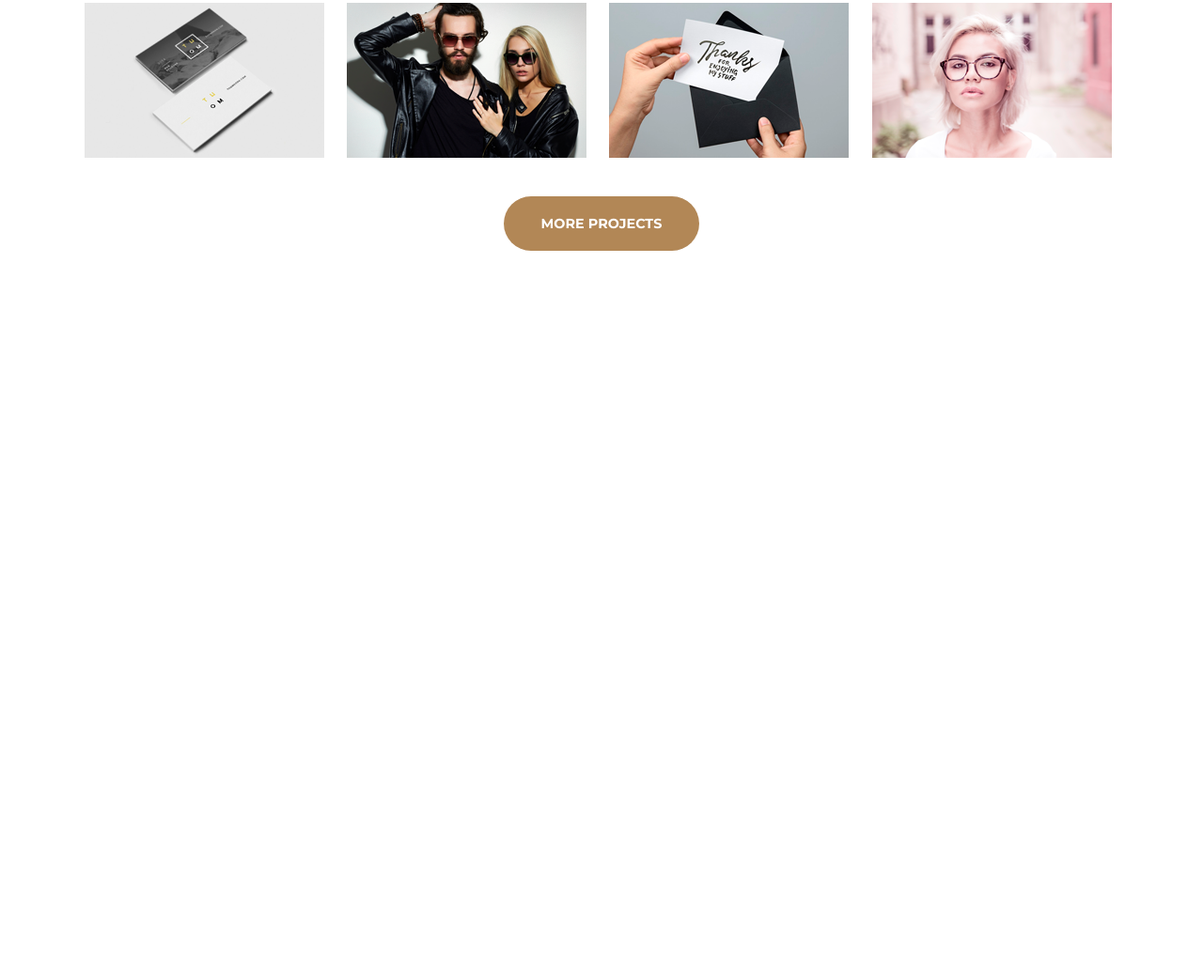
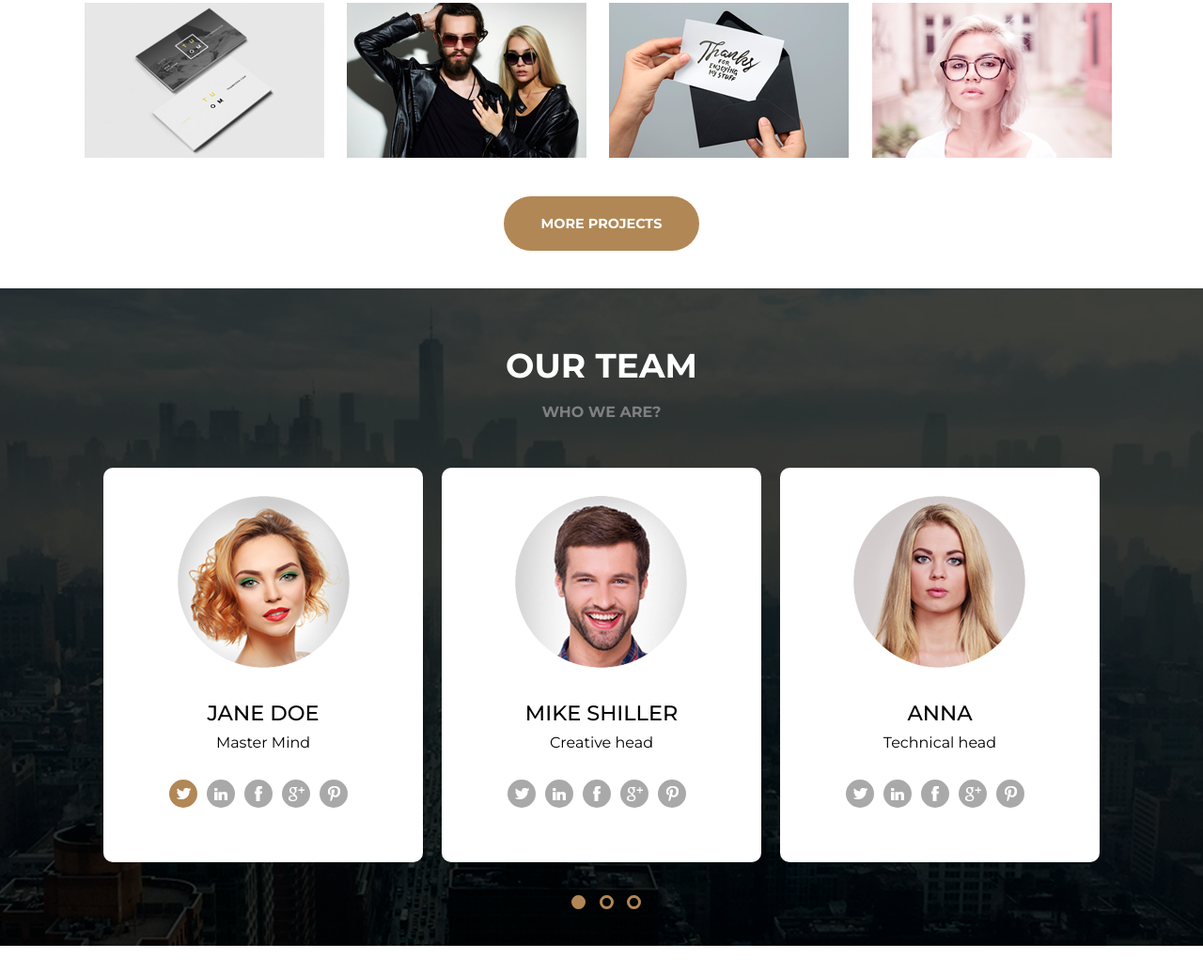
Before and after one commit to vinyciosg/Projeto-Awax, a plain HTML site: page index.html in a window 1280 px wide. Shown: the part 2442-3479 px from the top of the page at 94% size. Before the commit the page ends 2779 px from the top, so only its background shows below. Drawn offline with Linux system fonts and the light colour scheme.

Commit message:
projeto em andamento

```diff
--- a/index.css
+++ b/index.css
@@ -1,11 +1,8 @@
 @charset "UTF-8";
-
 
 @import url('https://fonts.googleapis.com/css2?family=Montserrat:ital,wght@0,100..900;1,100..900&display=swap');
 
 @import url('https://fonts.googleapis.com/css2?family=Montserrat:ital@0;1&display=swap');
-
-
 
 
 :root {
@@ -15,7 +12,7 @@
 }
 
 * {
-    scroll-behavior: smooth;
+    scroll-behavior: smoth;
     margin: 0px;
     padding: 0px;
     box-sizing: border-box;
@@ -168,7 +165,6 @@ nav {
 
 .banner2 .section-text1 h2 {
     font-size: 35px;
-
 }
 
 .banner2 .section-text1 p {
@@ -181,7 +177,6 @@ nav {
     display: flex;
     width: 1060px;
     height: 350px;
-
 }
 
 .banner2 .conteudo p {
@@ -203,10 +198,8 @@ nav {
 }
 
 .conteudo img{
-
     box-shadow: 1px 1px 10px;
     margin-right: -50px;
-
 }
 
 .section3 {
@@ -306,7 +299,6 @@ nav {
     width: 760px;
     padding: 20px 15px;
     margin-bottom: 40px;
-
 }
 
 .section4-links a {
@@ -346,7 +338,6 @@ nav {
     height: inherit;
     text-align: center;
     display: none;
-
 }
 
 .section4-cursor1 {
@@ -356,8 +347,6 @@ nav {
     width: inherit;
     height: inherit;
     text-align: center;
-
-
 }
 
 .section4-cursor h2 , .section4-cursor1  h2 {
@@ -371,7 +360,6 @@ nav {
 .section4-button {
     text-align: center;
     margin-top: 50px;
-
 }
 
 .section4-button a {
@@ -383,3 +371,104 @@ nav {
     font-size: 0.9em;
     font-weight: bold;
 }
+
+.section5 {
+    background: url(projeto-Awax/icones/bg-image.png) no-repeat top center;
+}
+
+.section5-body {
+    height: 700px;
+    margin: auto;
+    padding-top: 60px;
+    padding-bottom: 20px;
+}
+
+.section5-title {
+    text-align: center;
+    font-size: 1.5em;
+    color: #FFFF;
+}
+
+.section5-des {
+    color: gray;
+    text-align: center;
+    padding-top: 18px;
+    padding-bottom: 40px;
+    font-weight: bold;
+}
+
+.section5-photos0 {
+    display: flex;
+    justify-content: center;
+    margin: auto;
+    max-width: 1170px;
+
+}
+
+.section5-photos1 {
+    border-radius: 10px;
+    background-color: white;
+    height: 420px;
+    width: 340px;
+    margin: 10px;
+    text-align: center;
+}
+
+.section5-photos1 img {
+    padding: 30px 0px 30px 0px ;
+}
+
+.section5-photos1 h2 {
+    font-weight: 500;
+    font-size: 1.4em;
+}
+.section5-photos1 p {
+   padding-top: 8px;
+   padding-bottom: 30px;
+}
+
+.section5-photos-links{
+    display: flex;
+    justify-content: center;
+}
+
+.section5-photos-links a {
+    background-color: rgba(128, 128, 128, 0.674);
+    display: flex;
+    justify-content: center;
+    align-items: center;
+    width: 30px;
+    height: 30px;
+    border-radius: 50%;
+    margin-right: 10px;
+}
+
+
+.section5-photos-links a:hover {
+    background-color: #B28756;
+}
+
+.section5-button {
+    text-align: center;
+}
+
+.section5-button div {
+    border: 3px solid #b28756;
+    display: inline-block;
+    margin: auto;
+    margin-top: 25px;
+    margin-left: 10px;
+    width: 15px;
+    height: 15px;
+    border-radius: 50%;
+}
+
+.button {
+    background-color: #B28756;
+}
+
+.section5-button div:hover {
+    background-color: #B28756;
+    cursor: pointer;
+    transition: 0.2s;
+}
--- a/index.html
+++ b/index.html
@@ -244,6 +244,66 @@
                 </div>
             </div>
         </section>
+        <section class="section5">
+
+            <div class="section5-body">
+                <div class="section5-title">
+                    <h2>OUR TEAM</h2>
+                </div>
+                <div class="section5-des">
+                    <p>WHO WE ARE?</p>
+                </div>
+                <div class="section5-photos0">
+                    <div class="section5-photos1">
+                        <img src="projeto-Awax/imagens-complementos/mulher1.png" alt="">
+                        <h2>JANE DOE</h2>
+                        <p>Master Mind</p>
+
+                        <div class="section5-photos-links">
+                          <a href="#" style="background-color:#B28756"><img src="projeto-Awax/icones/twitter.png" alt=""></a>
+                          <a href="#"><img src="projeto-Awax/icones/linkedin.png" alt=""></a>
+                          <a href="#"><img src="projeto-Awax/icones/facebook.png" alt=""></a>
+                          <a href="#"><img src="projeto-Awax/icones/googleplus.png" alt=""></a>
+                          <a href="#"><img src="projeto-Awax/icones/pinterest.png" alt=""></a>
+                        </div>
+                    </div>
+
+                    <div class="section5-photos1">
+                        <img src="projeto-Awax/imagens-complementos/homem1.png" alt="">
+                        <h2>MIKE SHILLER</h2>
+                        <p>Creative head</p>
+
+                        <div class="section5-photos-links">
+                            <a href="#"><img src="projeto-Awax/icones/twitter.png" alt=""></a>
+                            <a href="#"><img src="projeto-Awax/icones/linkedin.png" alt=""></a>
+                            <a href="#"><img src="projeto-Awax/icones/facebook.png" alt=""></a>
+                            <a href="#"><img src="projeto-Awax/icones/googleplus.png" alt=""></a>
+                            <a href="#"><img src="projeto-Awax/icones/pinterest.png" alt=""></a>
+                        </div>
+                    </div>
+
+                    <div class="section5-photos1">
+                        <img src="projeto-Awax/imagens-complementos/mulher2.png" alt="">
+                        <h2>ANNA</h2>
+                        <p>Technical head</p>
+
+                        <div class="section5-photos-links">
+                            <a href="#"><img src="projeto-Awax/icones/twitter.png" alt=""></a>
+                            <a href="#"><img src="projeto-Awax/icones/linkedin.png" alt=""></a>
+                            <a href="#"><img src="projeto-Awax/icones/facebook.png" alt=""></a>
+                            <a href="#"><img src="projeto-Awax/icones/googleplus.png" alt=""></a>
+                            <a href="#"><img src="projeto-Awax/icones/pinterest.png" alt=""></a>
+                        </div>
+                    </div>
+             </div>
+
+             <div class="section5-button">
+                <div class="button"></div>
+                <div></div>
+                <div></div>
+            </div>
+
+        </section>
 
     <footer>
 
```
Also changed, not shown: projeto-Awax/icones/bg-image.png (added).
